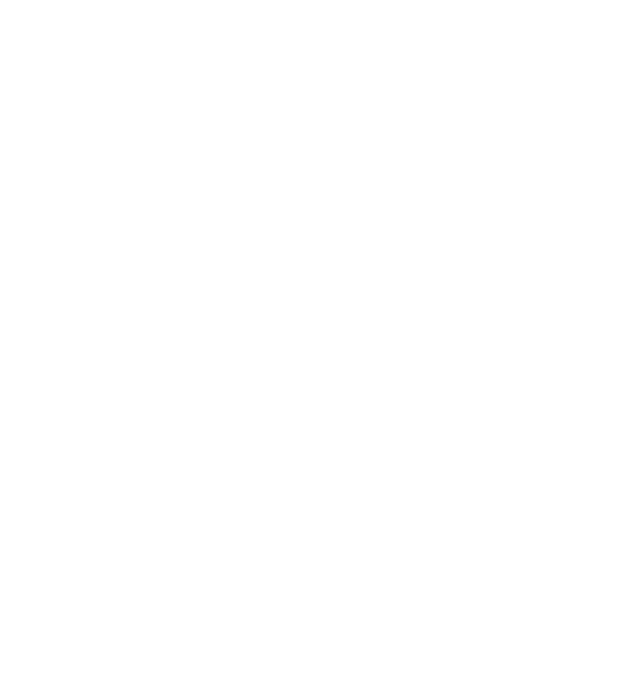
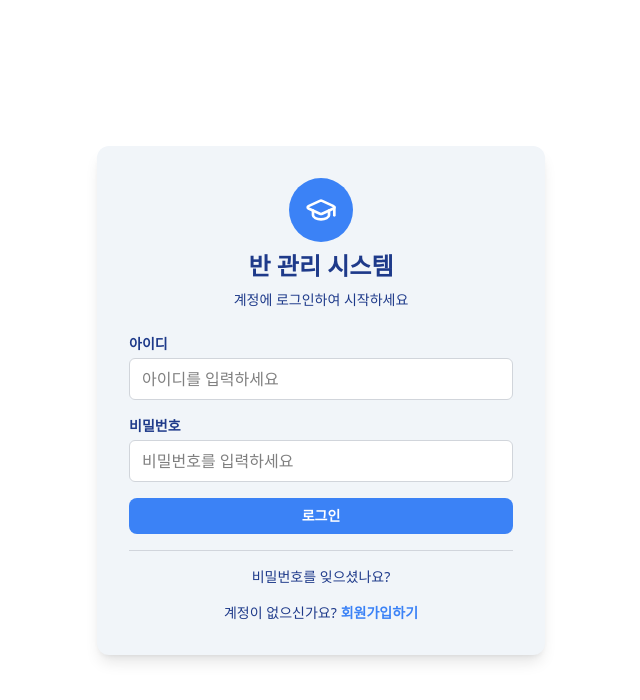
Before and after one commit to team-incube/yunseo-front, a React (Vite) app: page /signin in a window 1280 px wide. Before the commit this address had no page. Shown: the top 700 px of the page, without its empty margins (319-959 px from the left). Built offline with nearby package versions, Linux system fonts and the light colour scheme.

Commit message:
feat: 비밀번호 찾기 화면 퍼블리싱  완료

```diff
--- a/src/App.jsx
+++ b/src/App.jsx
@@ -1,11 +1,17 @@
+
 import { BrowserRouter, Routes, Route } from "react-router-dom";
 import SignUp from "./signup/signup";
+import Signin from "./signin/signin";
+import FindPassword from "./find-password/find-password";
 
 export default function App() {
   return (
     <BrowserRouter>
       <Routes>
         <Route path="/signup" element={<SignUp />} />
+        <Route path="/signin" element={<Signin />} />
+        <Route path="/find-password" element={<FindPassword />} />
+
       </Routes>
     </BrowserRouter>
   );
--- /dev/null
+++ b/src/find-password/find-password.jsx
@@ -0,0 +1,50 @@
+import { Button } from "../components/Button";
+import { Input } from "../components/Input";
+import { Logo } from "../assets/Logo";
+import { Link } from "react-router-dom";
+
+export default function findPassword() {
+    return (
+        <div className="min-h-screen bg-[#ffffff] flex flex-col justify-center items-center p-4">
+            <div className="bg-card shadow-lg rounded-xl p-8 w-full max-w-md">
+                <div className="flex justify-center">
+                    <div className="w-16 h-16 bg-primary rounded-full flex items-center justify-center">
+                        <Logo />
+                    </div>
+                </div>
+
+                <h1 className="text-2xl font-bold text-text text-center mb-2 mt-2">
+                    비밀번호 찾기
+                </h1>
+
+                <p className="text-muted-foreground text-center mb-6 text-xs text-text">
+                    이메일 주소를 입력하시면 비밀번호 재설정 링크를 보내드립니다
+                </p>
+
+                <form className="space-y-4">
+                <Input
+                id="email"
+                name="email"
+                type="text"
+                placeholder="이메일을 입력하세요"
+                label="이메일 주소"
+                />
+
+
+                <Button className="w-full">재설정 링크 보내기</Button>
+
+
+                <div className="flex justify-center pt-３ mt-４ border-t border-gray-300"></div>
+
+
+                <div className="mt-４ text-center text-sm text-text">
+                    <Link to="/signin" className="text-center text-sm mt-4 text-primary hover:underline ml-1 font-semibold">
+                        ← 로그인 페이지로 돌아가기
+                    </Link>
+                </div>
+                </form>
+            </div>
+        </div>
+
+    );
+    }
--- /dev/null
+++ b/src/signin/signin.jsx
@@ -0,0 +1,64 @@
+import { Button } from "../components/Button";
+import { Input } from "../components/Input";
+import { Logo } from "../assets/Logo";
+import { Link } from "react-router-dom";
+
+export default function Signin() {
+    return (
+        <div className="min-h-screen bg-[#ffffff] flex flex-col justify-center items-center p-4">
+            <div className="bg-card shadow-lg rounded-xl p-8 w-full max-w-md">
+                <div className="flex justify-center">
+                    <div className="w-16 h-16 bg-primary rounded-full flex items-center justify-center">
+                        <Logo />
+                    </div>
+                </div>
+
+                <h1 className="text-2xl font-bold text-text text-center mb-2 mt-2">
+                    반 관리 시스템
+                </h1>
+
+                <p className="text-muted-foreground text-center mb-6 text-sm text-text">
+                    계정에 로그인하여 시작하세요
+                </p>
+
+                <form className="space-y-4">
+                <Input
+                id="username"
+                name="username"
+                type="text"
+                placeholder="아이디를 입력하세요"
+                label="아이디"
+                />
+
+                <Input
+                id="password"
+                name="password"
+                type="password"
+                placeholder="비밀번호를 입력하세요"
+                label="비밀번호"
+                />
+
+
+                <Button className="w-full">로그인</Button>
+
+
+                <div className="flex justify-center pt-３ mt-４ border-t border-gray-300"></div>
+
+
+                <div className="flex justify-center">
+                <Link to="/find-password"
+                className="text-text text-sm text-muted-foreground hover:text-primary transition-colors">
+                비밀번호를 잊으셨나요?
+                </Link>
+                </div>
+                <div className="mt-４ text-center text-sm text-text">
+                    계정이 없으신가요?
+                    <Link to="/signup" className="text-primary hover:underline ml-1 font-semibold">
+                        회원가입하기
+                    </Link>
+                </div>
+                </form>
+            </div>
+        </div>
+    );
+}
```
Also changed, not shown: src/find-password/index.jsx (added), src/signin/index.jsx (added).
